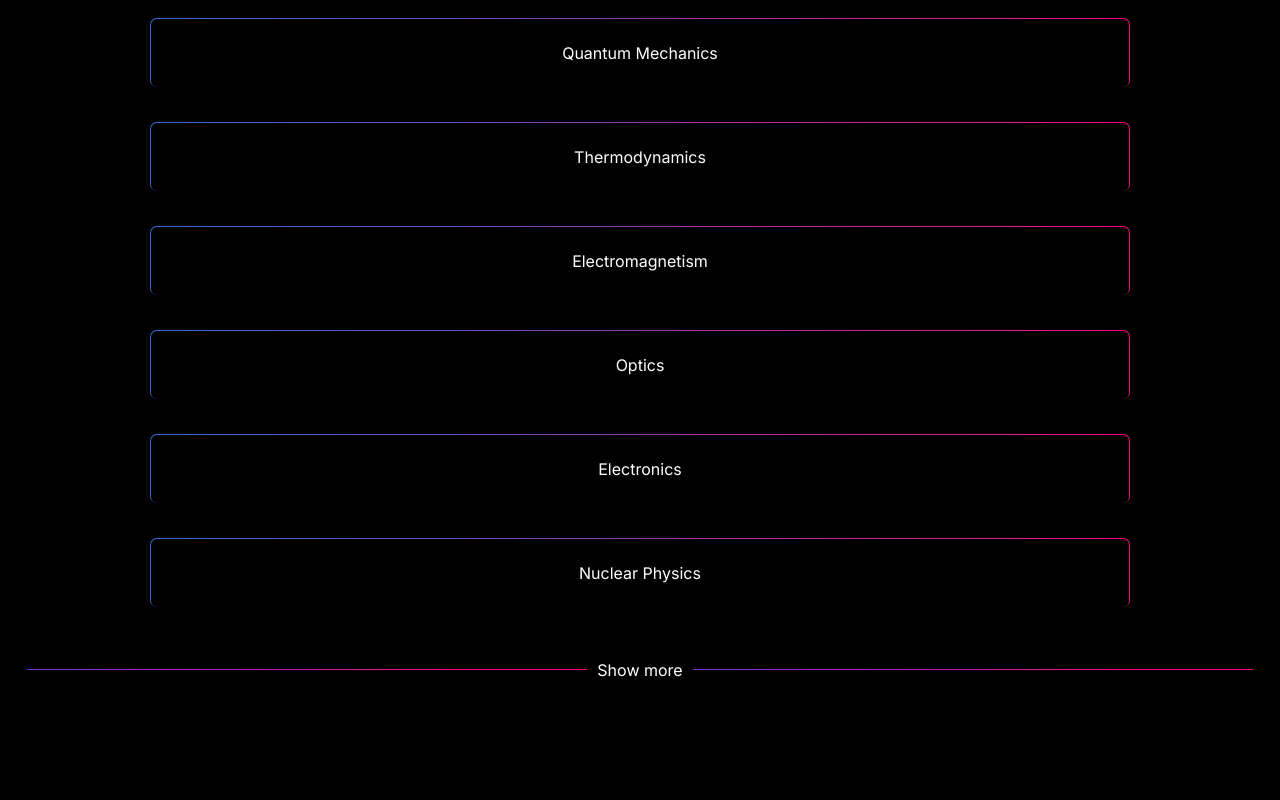
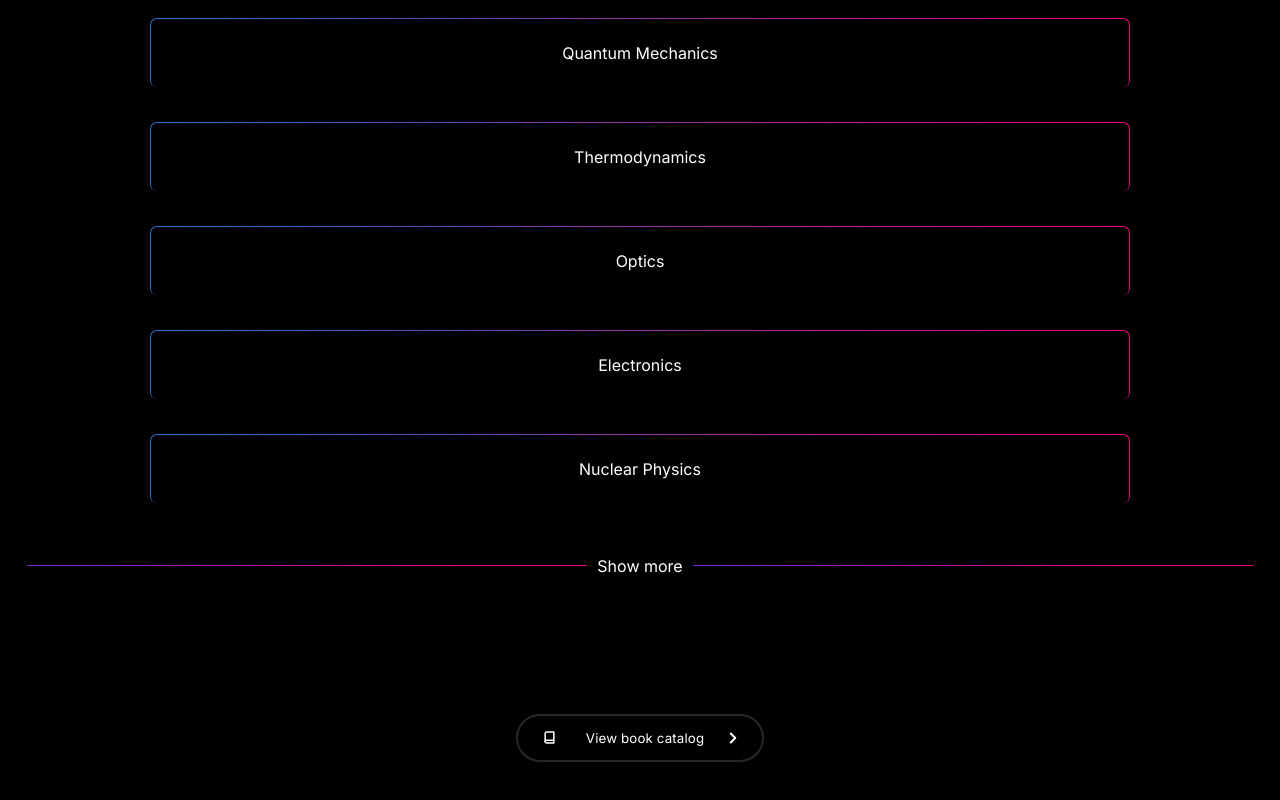
Before and after one commit to FarisPalayi/phybooks, a Next.js app: page / in a window 1280 px wide. Shown: the part 1494-2294 px from the top of the page. Built offline with nearby package versions, Linux system fonts and the light colour scheme.

Commit message:
add book catalog

```diff
--- /dev/null
+++ b/src/app/components/CatalogLink.js
@@ -0,0 +1,23 @@
+import Image from "next/image";
+import styles from "../styles/components/CatalogLink.module.scss";
+
+export default function CatalogLink() {
+  return (
+    <div className={styles.catalog}>
+      <a href="#" className={styles.catalogLink}>
+        <span className={styles.bookIcon}>
+          <Image src={"/images/book.svg"} width={13} height={13} alt="" />
+        </span>
+        View book catalog
+        <span className={styles.nextIcon}>
+          <Image
+            src={"/images/chevron-right.svg"}
+            width={18}
+            height={18}
+            alt=""
+          />
+        </span>
+      </a>
+    </div>
+  );
+}
--- a/src/app/components/Main.js
+++ b/src/app/components/Main.js
@@ -2,6 +2,7 @@ import SemesterGrid from "./SemesterGrid";
 import styles from "../styles/components/Main.module.scss";
 import Intro from "./Intro.js";
 import Subject from "./Subject.js";
+import CatalogLink from "./CatalogLink";
 
 export default function Main() {
   return (
@@ -9,6 +10,7 @@ export default function Main() {
       <Intro />
       <SemesterGrid />
       <Subject />
+      <CatalogLink />
     </main>
   );
 }
--- a/src/app/components/Subject.js
+++ b/src/app/components/Subject.js
@@ -4,7 +4,6 @@ export default function Subject() {
   const subjects = [
     "Quantum Mechanics",
     "Thermodynamics",
-    "Electromagnetism",
     "Optics",
     "Electronics",
     "Nuclear Physics",
--- /dev/null
+++ b/src/app/styles/components/CatalogLink.module.scss
@@ -0,0 +1,32 @@
+@use "../abstracts/" as *;
+
+.catalog {
+  @include flex-row-center;
+  text-align: center;
+  margin-bottom: rem(150); //! remove this
+}
+
+.catalogLink {
+  @include flex-center;
+  font-size: rem(13.3);
+  line-height: rem(24);
+  letter-spacing: rem(0.133);
+  color: white;
+  border: solid 2px #2a272a;
+  border-radius: rem(54);
+  padding: rem(10) rem(20);
+
+  & .bookIcon,
+  & .nextIcon {
+    display: inline-block;
+    // align-self: center;
+  }
+
+  & .bookIcon {
+    margin: 0 rem(30) 0 rem(5);
+  }
+
+  & .nextIcon {
+    margin: 0 0 0 rem(20);
+  }
+}
--- a/src/app/styles/components/Subject.module.scss
+++ b/src/app/styles/components/Subject.module.scss
@@ -1,7 +1,6 @@
 @use "../abstracts/" as *;
 
 .subject {
-  margin-bottom: rem(100); //! remove this
 }
 
 .subjectTitle {
```
Also changed, not shown: public/images/book.svg (added), public/images/chevron-right.svg (added).
